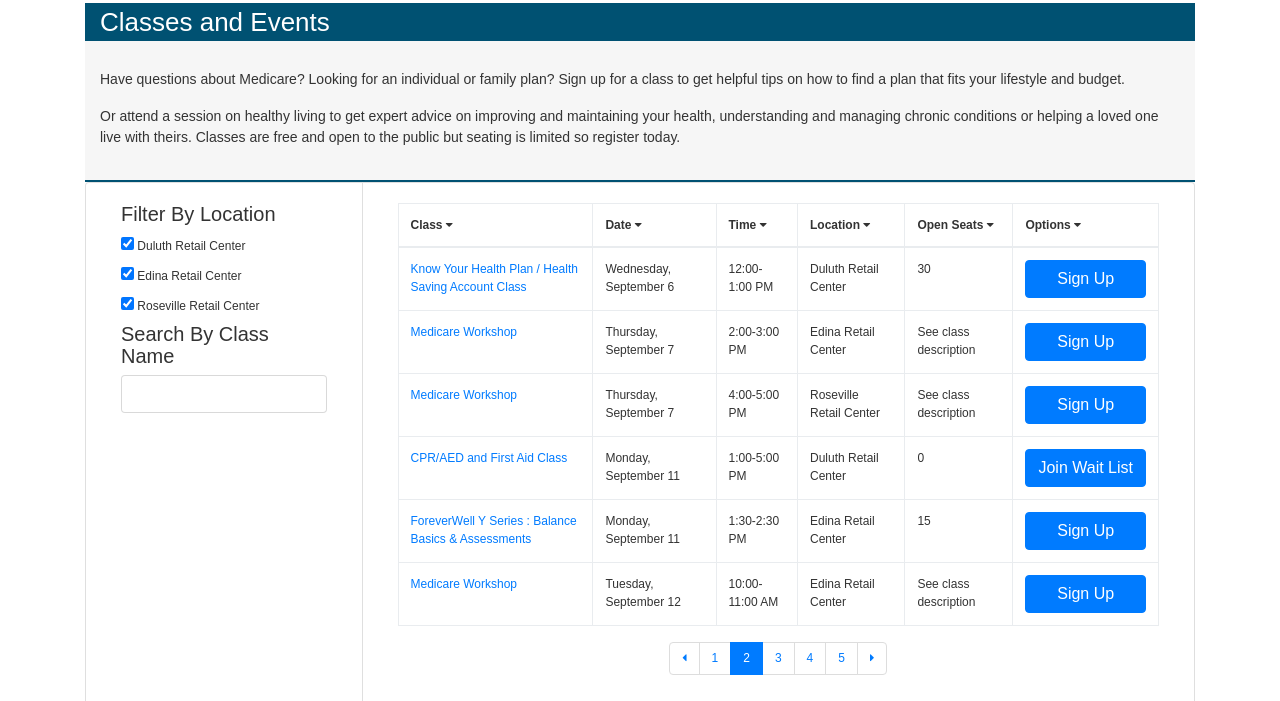
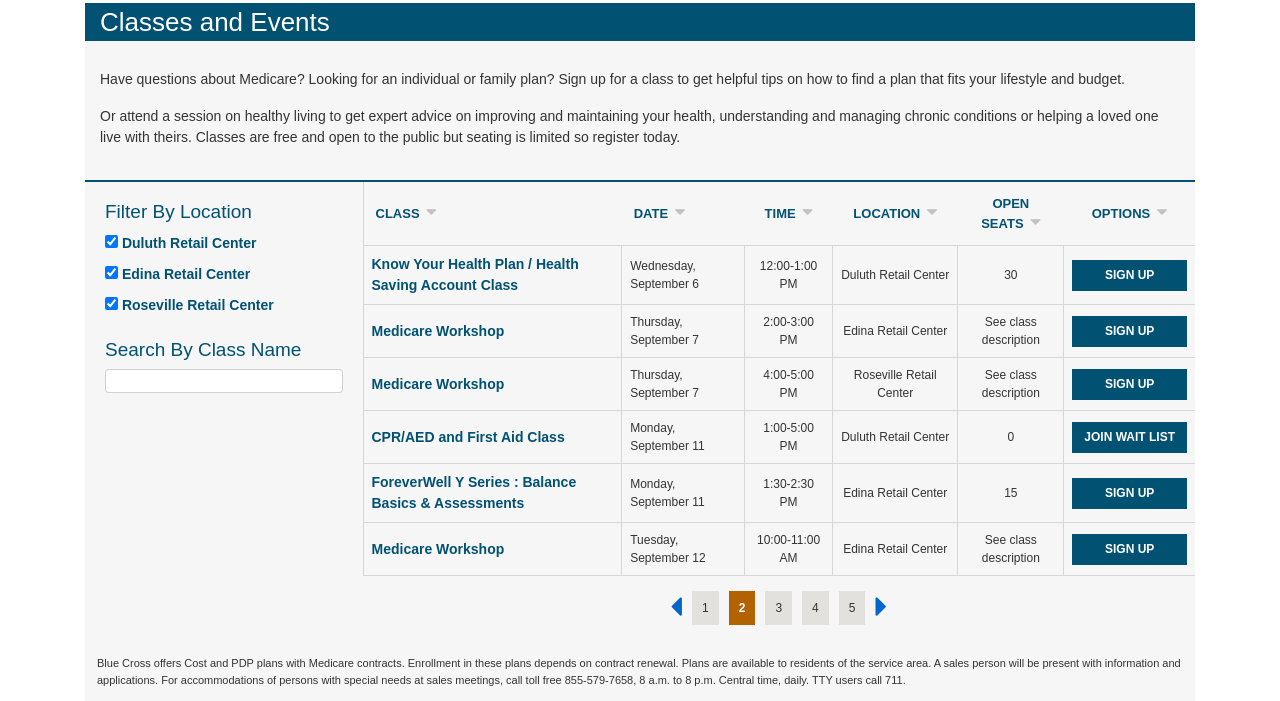
Before and after one commit to PaulEberle/retailstrore-ui, a website: page classes.html in a window 1280 px wide. Shown: the part 103-804 px from the top of the page. Drawn offline with Linux system fonts and the light colour scheme; files whose address does not match are found by name.

Commit message:
moved some styling to global

```diff
--- a/classes.html
+++ b/classes.html
@@ -80,7 +80,7 @@
 				</div>
 			</div>
 
-			<div class="card-group" id="card-group-table-wrapper">
+			<div class="card-group" id="card-group-wrapper">
 				<div class="card card-filter d-none d-md-block col-md-3">
 					<div class="card-body">
 						<div class="h5">Filter By Location</div>
--- a/src/sass/global/_global.scss
+++ b/src/sass/global/_global.scss
@@ -12,6 +12,13 @@ body {
 		.container {
 			max-width: calc(100% - 2px);
 		}
+	}
+}
+
+a {
+	outline: none;
+	&:hover, &:focus {
+		outline: none;
 	}
 }
 
@@ -94,6 +101,7 @@ nav.navbar {
 					padding-right: 0;
 					margin: 0 .5rem;
 					padding-bottom: 0.4375rem;
+					font-size: 0.875rem;
 					&:hover, &:focus {
 						color: #333;
 						border-color: #e37c00;
@@ -202,6 +210,23 @@ nav.navbar {
 	}
 }
 
+#card-group-wrapper {
+	margin-top: 1.063em;
+	@include mq(md) {
+		background-color: #f6f6f6;
+		margin-top: 0;
+	}
+	.card {
+		padding-left: 0;
+		padding-right: 0;
+		border-radius: 0;
+		border-width: 0;
+		@include mq(md) {
+			background-color: transparent;
+		}
+	}
+}
+
 .copyright {
 	padding-top: 1.5em;
 	padding-bottom: 1.5em;
--- a/src/sass/pages/_classes.scss
+++ b/src/sass/pages/_classes.scss
@@ -61,19 +61,8 @@
 	}
 }
 
-#card-group-table-wrapper {
-	margin-top: 1.063em;
-	@include mq(md) {
-		background-color: #f6f6f6;
-		margin-top: 0;
-	}
+#card-group-wrapper {
 	.card {
-		padding-left: 0;
-		padding-right: 0;
-		border-radius: 0;
-		@include mq(md) {
-			background-color: transparent;
-		}
 		&.card-table {
 			.card-body {
 				padding: 0;
@@ -85,7 +74,6 @@
 		}
 	}
 	.card-filter {
-		border-width: 0;
 		color: #005172;
 		.h5 {
 			font-size: 1.188rem;
@@ -104,9 +92,6 @@
 		}
 	}
 	.card-table {
-		@include mq(md) {
-			border-width: 0;
-		}
 		nav {
 			margin-top: 0.9375rem;
 		}
@@ -117,7 +102,7 @@
 				border-width: 0;
 				color: #333;
 				padding: .594rem .625rem;
-				&:hover {
+				&:hover, &:focus {
 					background-color: #b26200;
 					color: #fff;
 				}
```
